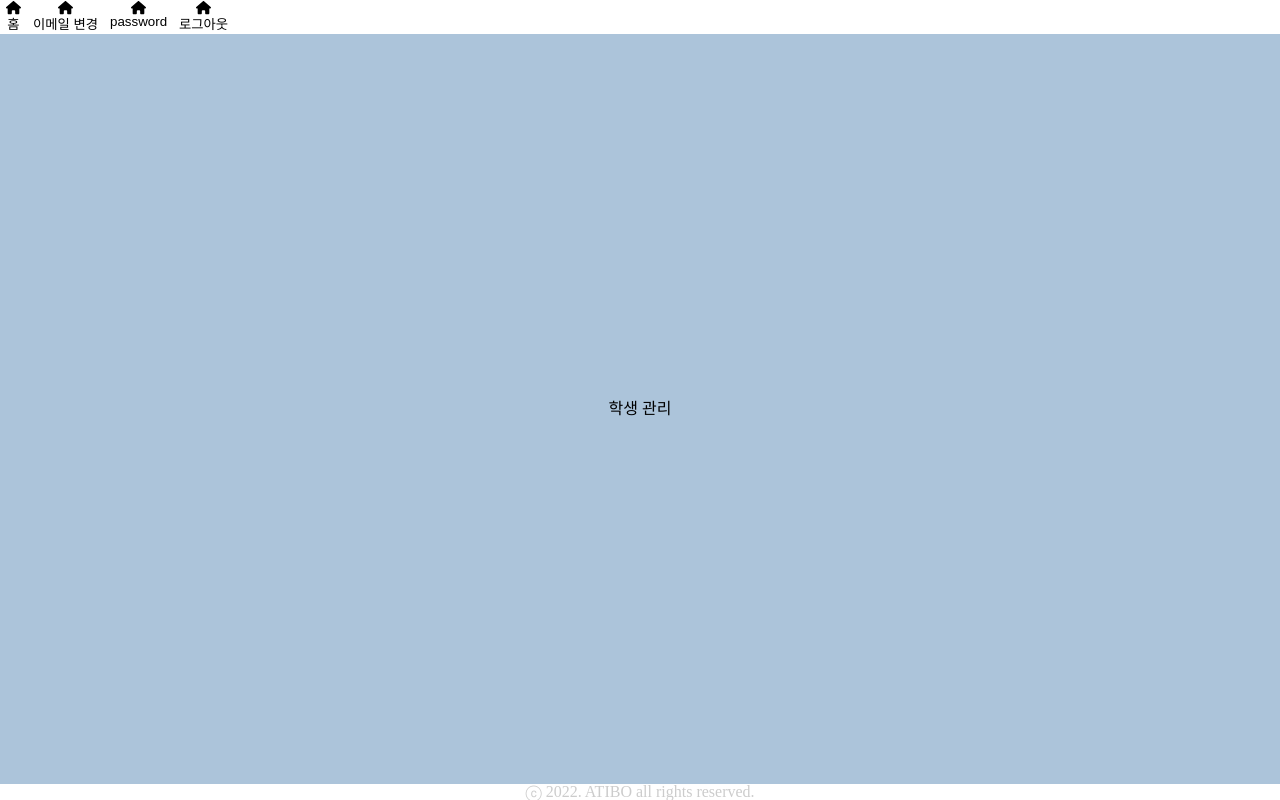
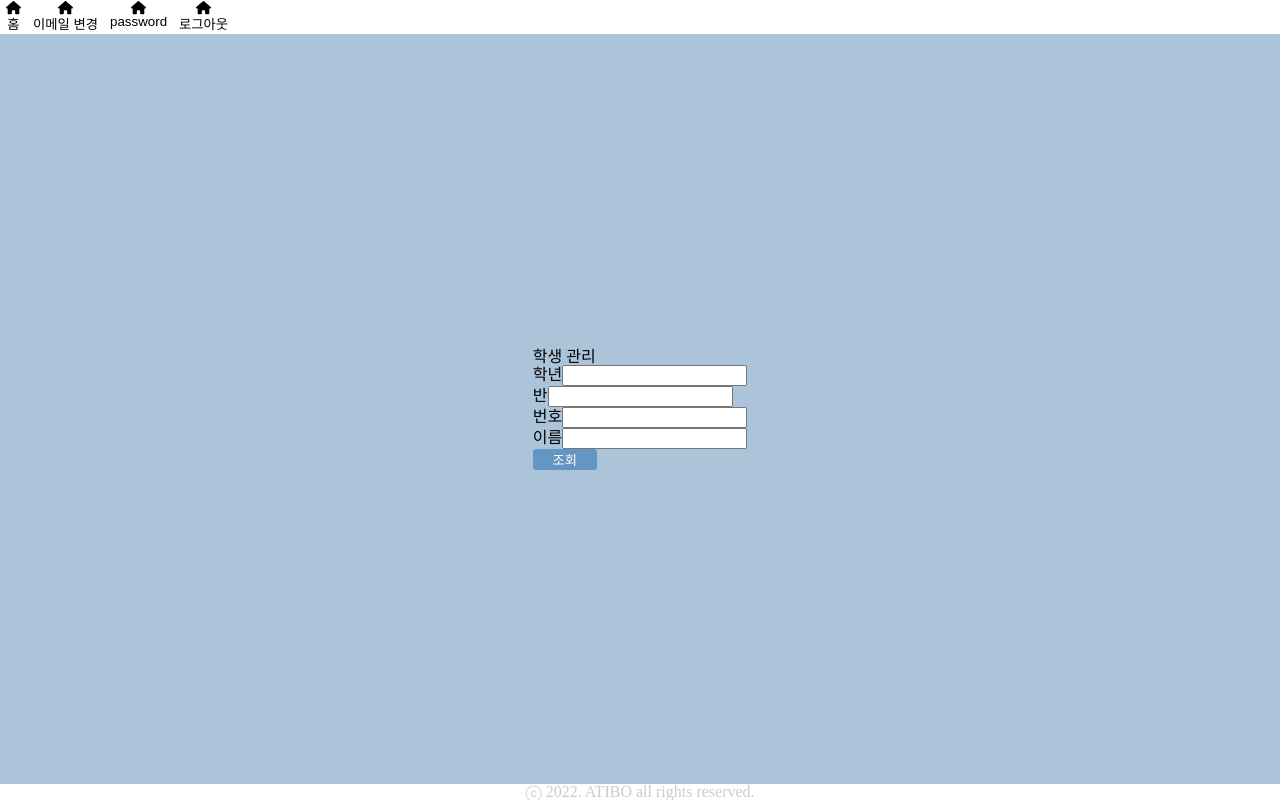
Before and after one commit to student-inbody-kiosk/ATIBO, a Vue app in the folder frontend/: page /admin/student in a window 1280 px wide. Built offline with nearby package versions, Linux system fonts and the light colour scheme.

Commit message:
FE:feat: get students list api

```diff
--- /dev/null
+++ b/frontend/src/apis/services/students.ts
@@ -0,0 +1,19 @@
+import apiRequest from '@/apis/axiosInterceptors';
+
+export async function getStudents(
+    grade?: number,
+    room?: number,
+    number?: number,
+    name?: string
+) {
+    return await apiRequest
+        .get('/students', {
+            params: {
+                grade,
+                room,
+                number,
+                name,
+            },
+        })
+        .then((res) => console.log(res.data));
+}
--- a/frontend/src/components/common/TheInput.vue
+++ b/frontend/src/components/common/TheInput.vue
@@ -1,7 +1,7 @@
 <script setup lang="ts">
 defineProps<{
     label?: string;
-    type: string;
+    type: 'text' | 'number' | 'password';
     refer: string;
     value: number | string;
     min?: number;
--- a/frontend/src/views/admin/AdmStudentView.vue
+++ b/frontend/src/views/admin/AdmStudentView.vue
@@ -1,7 +1,79 @@
-<script setup lang="ts"></script>
+<script setup lang="ts">
+import TheInput from '@/components/common/TheInput.vue';
+import TheButton from '@/components/common/TheButton.vue';
+
+import { ref } from 'vue';
+
+import { getStudents } from '@/apis/services/students';
+
+const grade = ref('');
+const room = ref('');
+const name = ref('');
+const number = ref('');
+
+const handleSubmit = function searchStudents() {
+    // TODO: check regular expression
+    getStudents(
+        Number(grade.value),
+        Number(room.value),
+        Number(number.value),
+        name.value
+    );
+};
+</script>
 
 <template>
-    <div>학생 관리</div>
+    <div>
+        <h2>학생 관리</h2>
+        <section>
+            <TheInput
+                label="학년"
+                type="text"
+                refer="grade"
+                :value="grade"
+                @update-input="
+                    (value) => {
+                        grade = value;
+                    }
+                " />
+            <TheInput
+                label="반"
+                type="text"
+                refer="room"
+                :value="room"
+                @update-input="
+                    (value) => {
+                        room = value;
+                    }
+                " />
+            <TheInput
+                label="번호"
+                type="text"
+                refer="number"
+                :value="number"
+                @update-input="
+                    (value) => {
+                        number = value;
+                    }
+                " />
+            <TheInput
+                label="이름"
+                type="text"
+                refer="name"
+                :value="name"
+                @update-input="
+                    (value) => {
+                        name = value;
+                    }
+                " />
+            <TheButton
+                text="조회"
+                color="admin-primary"
+                size="md"
+                emitMessage="submit"
+                @submit="handleSubmit" />
+        </section>
+    </div>
 </template>
 
 <style lang="scss"></style>
```
